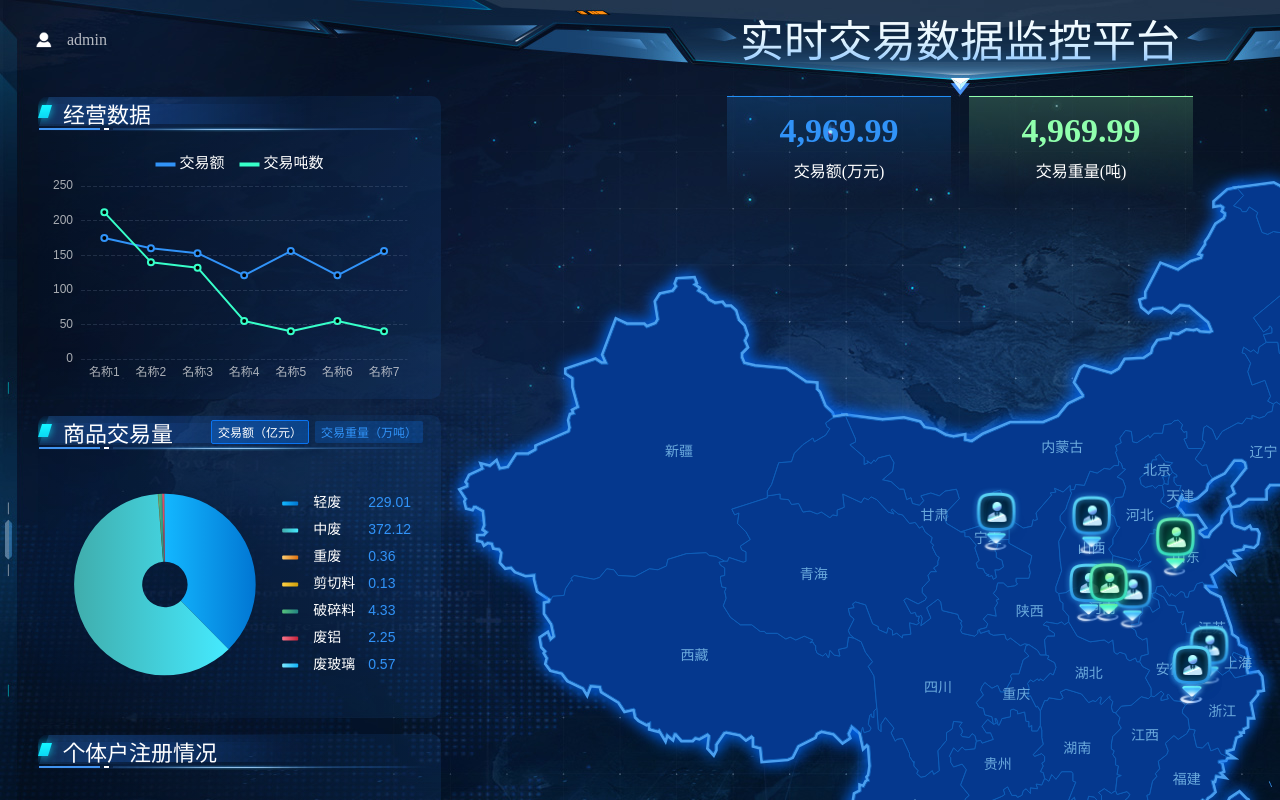
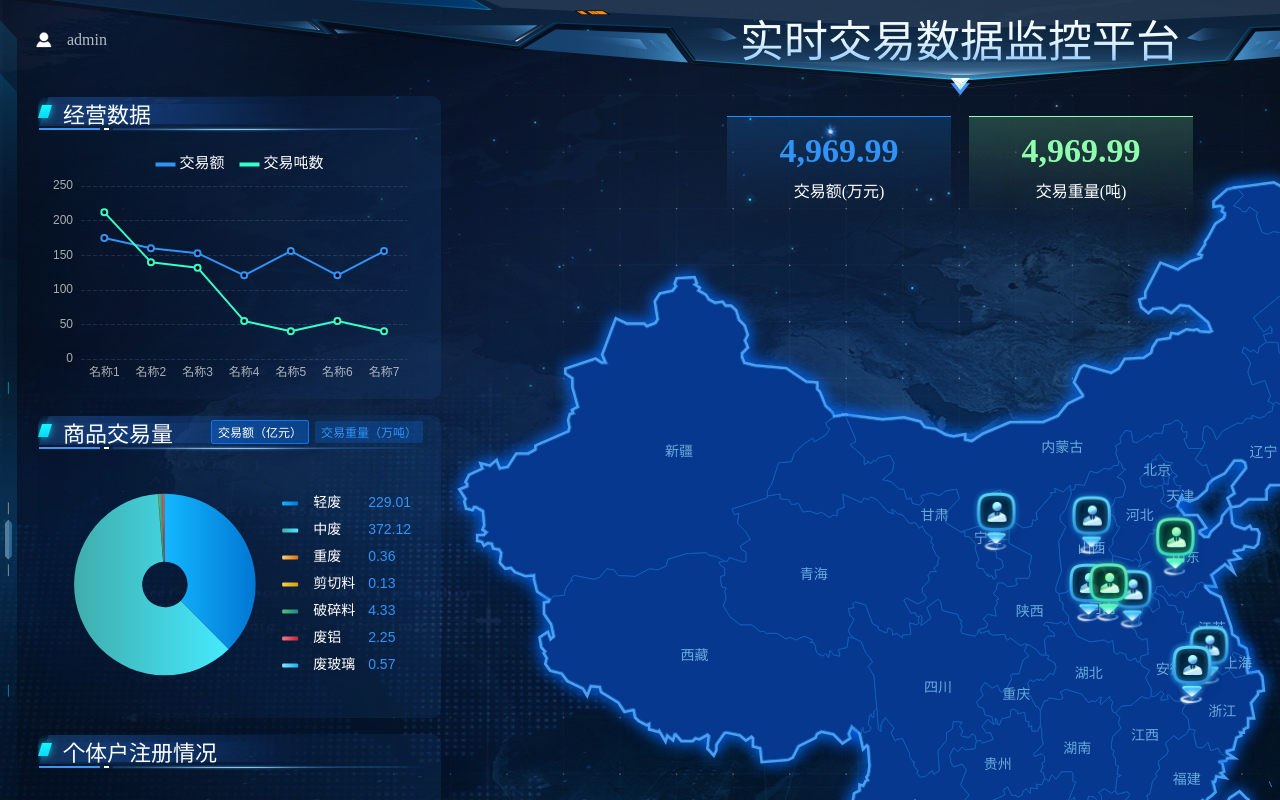
Before and after one commit to luxinru/trading-monitor, a Vue app: page / in a window 1280 px wide. Shown: the top 800 px of the page. Built offline with nearby package versions, Linux system fonts and the light colour scheme; a web font is replaced by a local one.

Commit message:
fixe bug

```diff
--- a/src/views/home/index.vue
+++ b/src/views/home/index.vue
@@ -194,7 +194,7 @@ export default {
 
       .center_data {
         position: absolute;
-        top: 0;
+        top: 20px;
         display: flex;
         align-items: center;
 
--- /dev/null
+++ b/vue.config.js
@@ -0,0 +1,9 @@
+// vue.config.js
+
+/**
+ * @type {import('@vue/cli-service').ProjectOptions}
+ */
+module.exports = {
+  // 选项...
+  publicPath: './'
+}
```
